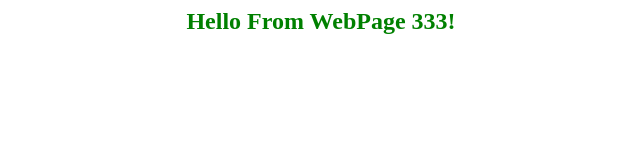
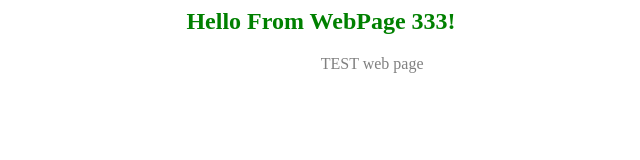
Before and after one commit to Kodispavel/app-for-jenkins, a plain HTML site: page index.html in a window 1280 px wide. Shown: the whole page, without its empty margins (319-959 px from the left). Drawn offline with Linux system fonts and the light colour scheme.

Commit message:
add new string

```diff
--- a/index.html
+++ b/index.html
@@ -5,6 +5,8 @@
 
 <font color=white>www.adv-it.net</font>
 
+<font color=grey>TEST web page</font>
+
 </center>
 </body>
 </html>
```
